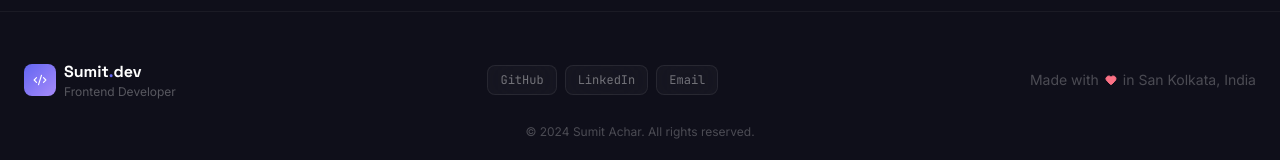
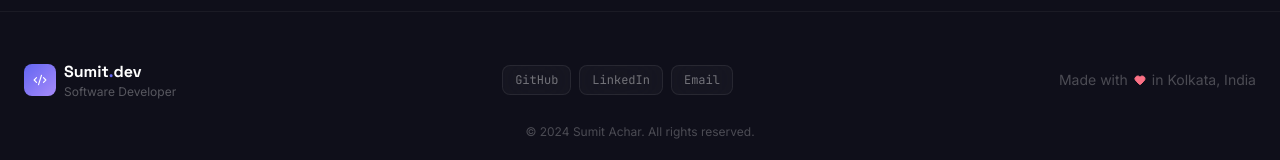
Before and after one commit to sumitachar/my-portfolio, a React app: page / in a window 1280 px wide. Shown: the part 3955-4115 px from the top of the page. Built offline with nearby package versions, Linux system fonts and the light colour scheme; the HTML template or start-up script is replaced by a standard one.

Commit message:
second commit

```diff
--- a/src/components/layout/Footer.jsx
+++ b/src/components/layout/Footer.jsx
@@ -30,7 +30,7 @@ export default function Footer() {
                 Sumit<span className="text-primary-500">.</span>dev
               </p>
 
-              <p className="text-white/30 text-xs">Frontend Developer</p>
+              <p className="text-white/30 text-xs">Software Developer</p>
             </div>
           </div>
 
@@ -49,8 +49,7 @@ export default function Footer() {
 
           <p className="text-white/25 text-sm flex items-center gap-1.5">
             Made with{" "}
-            <Heart size={12} className="text-rose-400 fill-rose-400" /> in San
-           Kolkata, India          </p>
+            <Heart size={12} className="text-rose-400 fill-rose-400" /> in Kolkata, India          </p>
         </div>
       </div>
 
```
